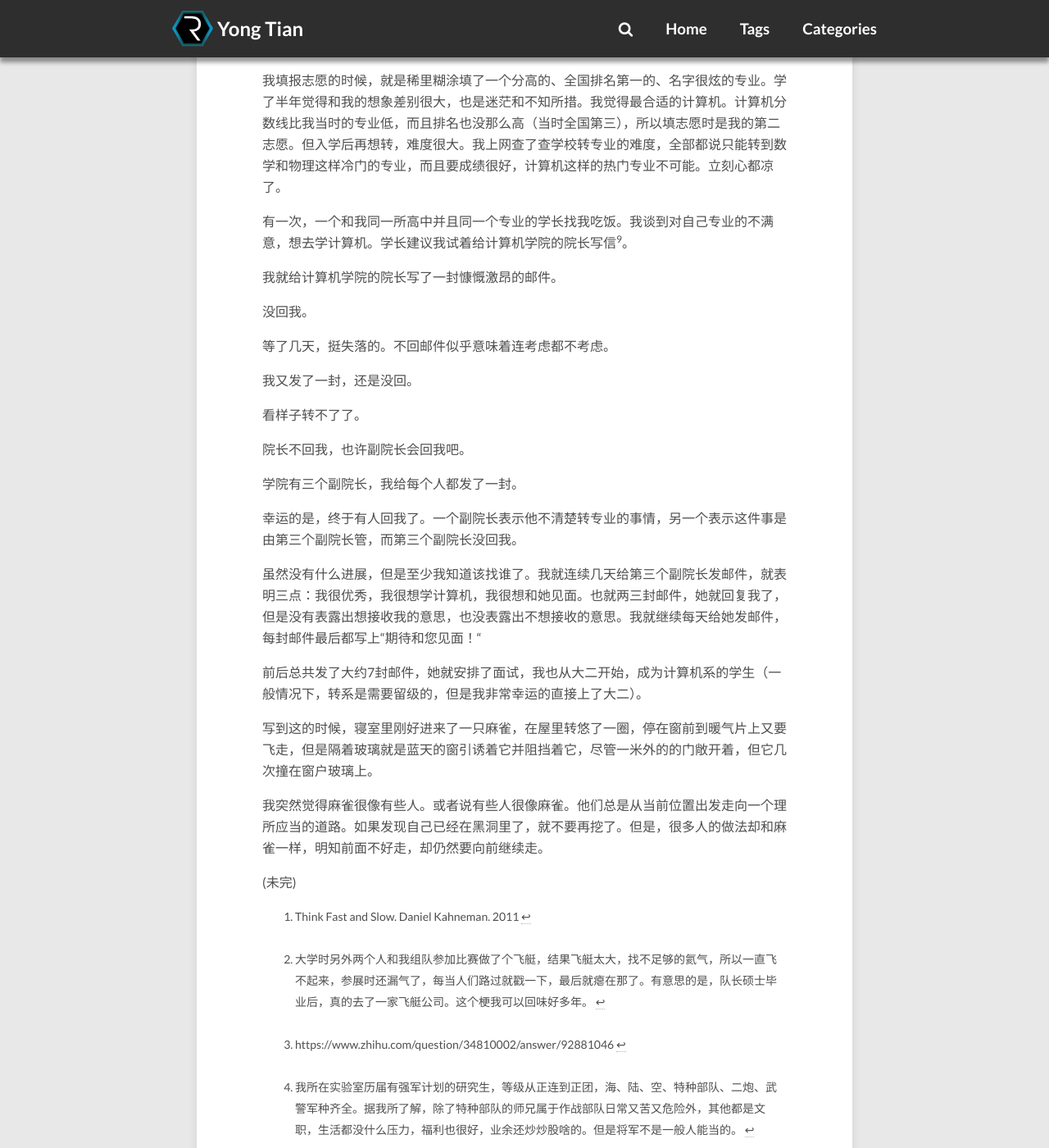
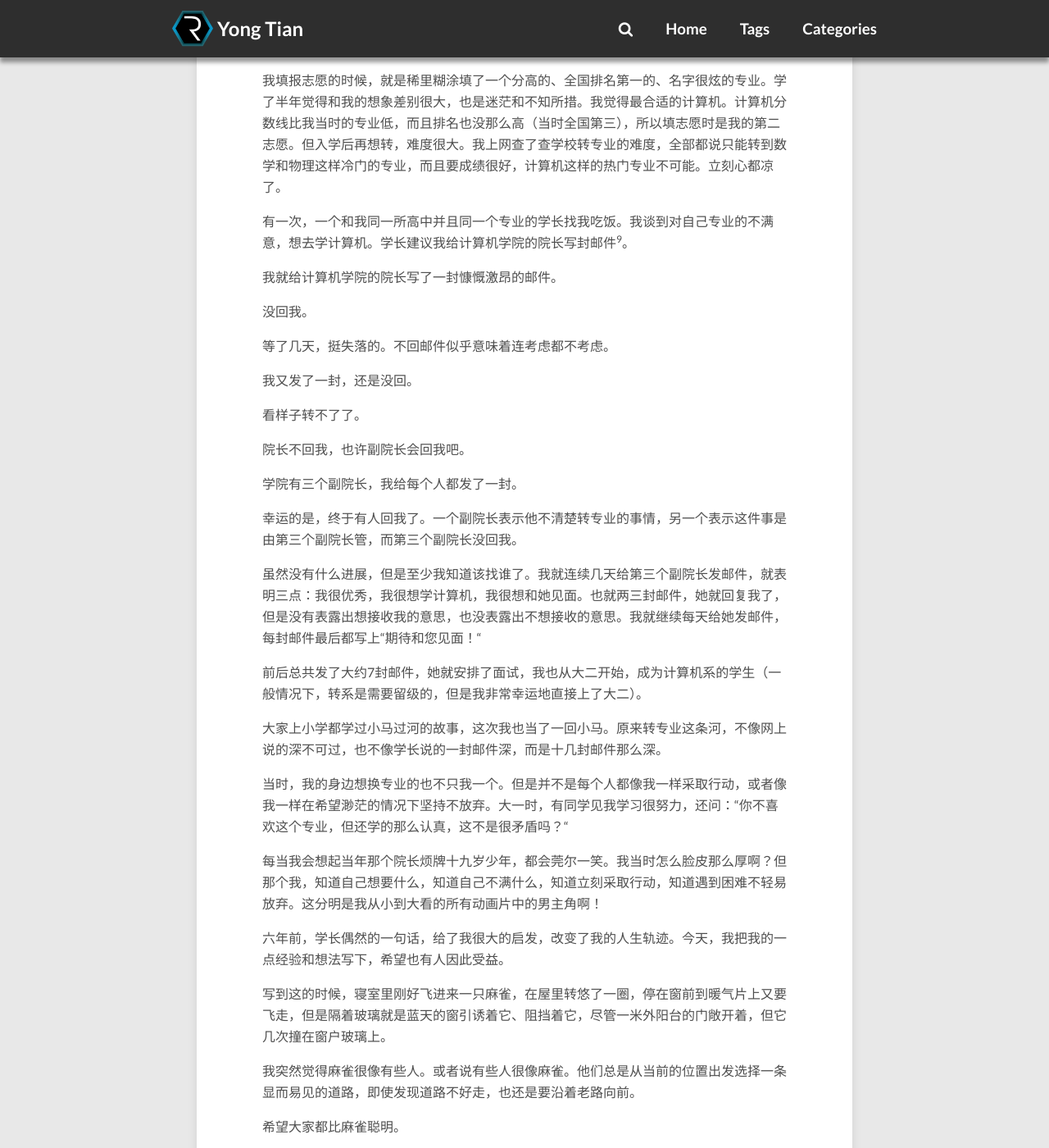
Before and after one commit to pawnty/pawnty.github.io, a Jekyll site: the page built from _posts/2016-06-25-major-picking.md, in a window 1280 px wide and 1400 px high, scrolled down 8172 px. Shown: the whole window at 82% size. Built offline with Jekyll 4.4.1, drawn with Linux system fonts in a browser that asks for light colours; nearby versions of some CDN libraries; comment, search, counter and statistics services are not loaded.

Commit message:
Published with https://stackedit.io/

```diff
--- a/_posts/2016-06-25-major-picking.md
+++ b/_posts/2016-06-25-major-picking.md
@@ -179,7 +179,7 @@ _**人生最美丽壮阔的风景就是接了一手烂牌最后还打赢了。**
 
 我填报志愿的时候，就是稀里糊涂填了一个分高的、全国排名第一的、名字很炫的专业。学了半年觉得和我的想象差别很大，也是迷茫和不知所措。我觉得最合适的计算机。计算机分数线比我当时的专业低，而且排名也没那么高（当时全国第三），所以填志愿时是我的第二志愿。但入学后再想转，难度很大。我上网查了查学校转专业的难度，全部都说只能转到数学和物理这样冷门的专业，而且要成绩很好，计算机这样的热门专业不可能。立刻心都凉了。
 
-有一次，一个和我同一所高中并且同一个专业的学长找我吃饭。我谈到对自己专业的不满意，想去学计算机。学长建议我试着给计算机学院的院长写信[^zhu]。
+有一次，一个和我同一所高中并且同一个专业的学长找我吃饭。我谈到对自己专业的不满意，想去学计算机。学长建议我给计算机学院的院长写封邮件[^zhu]。
 
 [^zhu]: 学长在我没入学时，从他室友也是我辅导员的新生名单上看到我的名字，就发短信联系我了。在学校只一起吃了两次饭。学长毕业后先是去了一家专业相关的公司工作，但没几个月就辞职回去了合肥，找了一个专业不相关的工作。他毕业后一段时间，我还和他偶尔在QQ上聊几句，这4、5年没有联系，也不知他怎么样了。每回我想起他，心中仍是感谢。
 
@@ -201,14 +201,23 @@ _**人生最美丽壮阔的风景就是接了一手烂牌最后还打赢了。**
 
 虽然没有什么进展，但是至少我知道该找谁了。我就连续几天给第三个副院长发邮件，就表明三点：我很优秀，我很想学计算机，我很想和她见面。也就两三封邮件，她就回复我了，但是没有表露出想接收我的意思，也没表露出不想接收的意思。我就继续每天给她发邮件，每封邮件最后都写上“期待和您见面！“
 
-前后总共发了大约7封邮件，她就安排了面试，我也从大二开始，成为计算机系的学生（一般情况下，转系是需要留级的，但是我非常幸运的直接上了大二）。
+前后总共发了大约7封邮件，她就安排了面试，我也从大二开始，成为计算机系的学生（一般情况下，转系是需要留级的，但是我非常幸运地直接上了大二）。
+
+大家上小学都学过小马过河的故事，这次我也当了一回小马。原来转专业这条河，不像网上说的深不可过，也不像学长说的一封邮件深，而是十几封邮件那么深。
+
+当时，我的身边想换专业的也不只我一个。但是并不是每个人都像我一样采取行动，或者像我一样在希望渺茫的情况下坚持不放弃。大一时，有同学见我学习很努力，还问：“你不喜欢这个专业，但还学的那么认真，这不是很矛盾吗？“
+
+每当我会想起当年那个院长烦牌十九岁少年，都会莞尔一笑。我当时怎么脸皮那么厚啊？但那个我，知道自己想要什么，知道自己不满什么，知道立刻采取行动，知道遇到困难不轻易放弃。这分明是我从小到大看的所有动画片中的男主角啊！
+
+六年前，学长偶然的一句话，给了我很大的启发，改变了我的人生轨迹。今天，我把我的一点经验和想法写下，希望也有人因此受益。
+
+写到这的时候，寝室里刚好飞进来一只麻雀，在屋里转悠了一圈，停在窗前到暖气片上又要飞走，但是隔着玻璃就是蓝天的窗引诱着它、阻挡着它，尽管一米外阳台的门敞开着，但它几次撞在窗户玻璃上。
+
+我突然觉得麻雀很像有些人。或者说有些人很像麻雀。他们总是从当前的位置出发选择一条显而易见的道路，即使发现道路不好走，也还是要沿着老路向前。
+
+希望大家都比麻雀聪明。
 
 
-
-写到这的时候，寝室里刚好进来了一只麻雀，在屋里转悠了一圈，停在窗前到暖气片上又要飞走，但是隔着玻璃就是蓝天的窗引诱着它并阻挡着它，尽管一米外的的门敞开着，但它几次撞在窗户玻璃上。
-
-我突然觉得麻雀很像有些人。或者说有些人很像麻雀。他们总是从当前位置出发走向一个理所应当的道路。如果发现自己已经在黑洞里了，就不要再挖了。但是，很多人的做法却和麻雀一样，明知前面不好走，却仍然要向前继续走。
-
-
-
+毕业临近
+写于清华园
 (未完)
```
